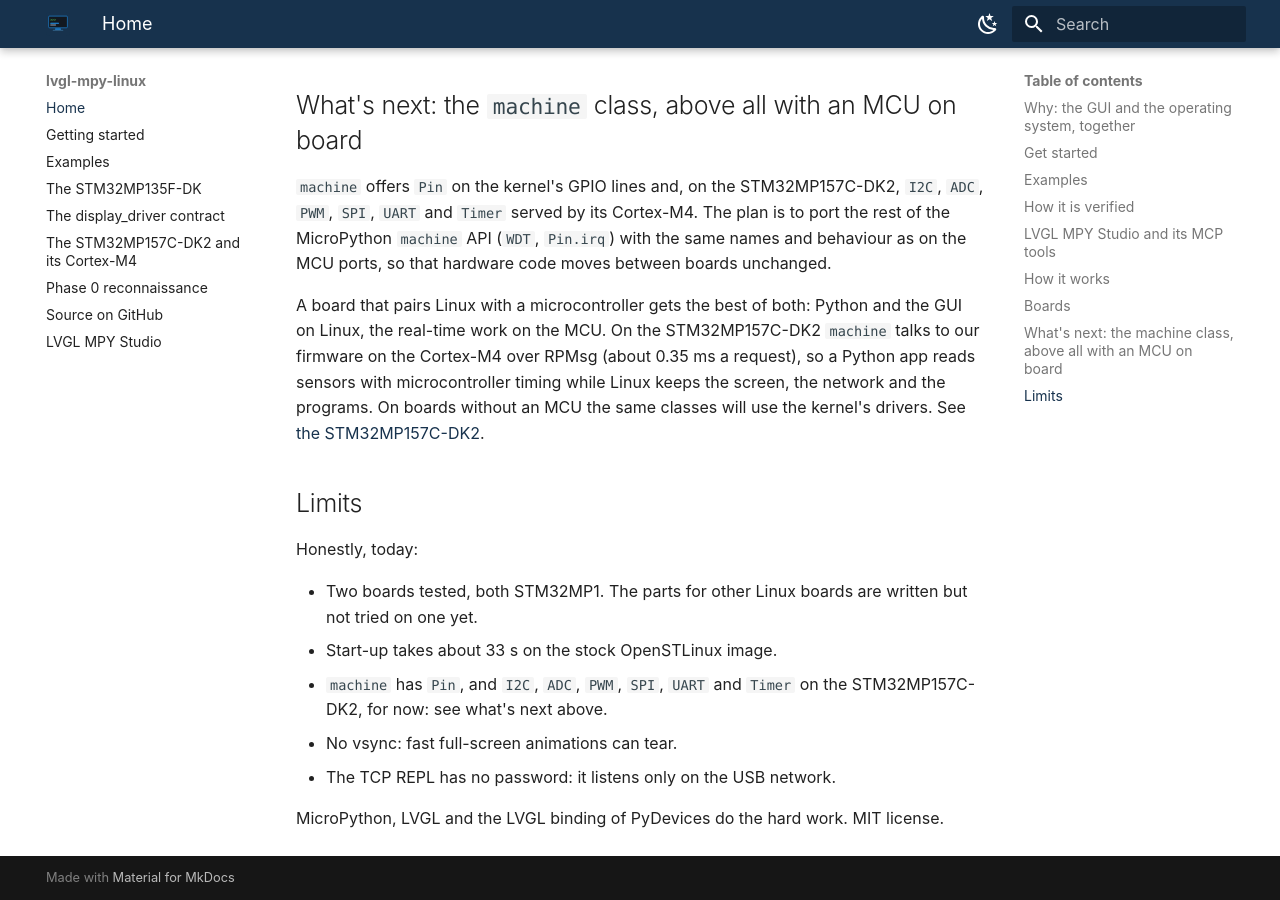
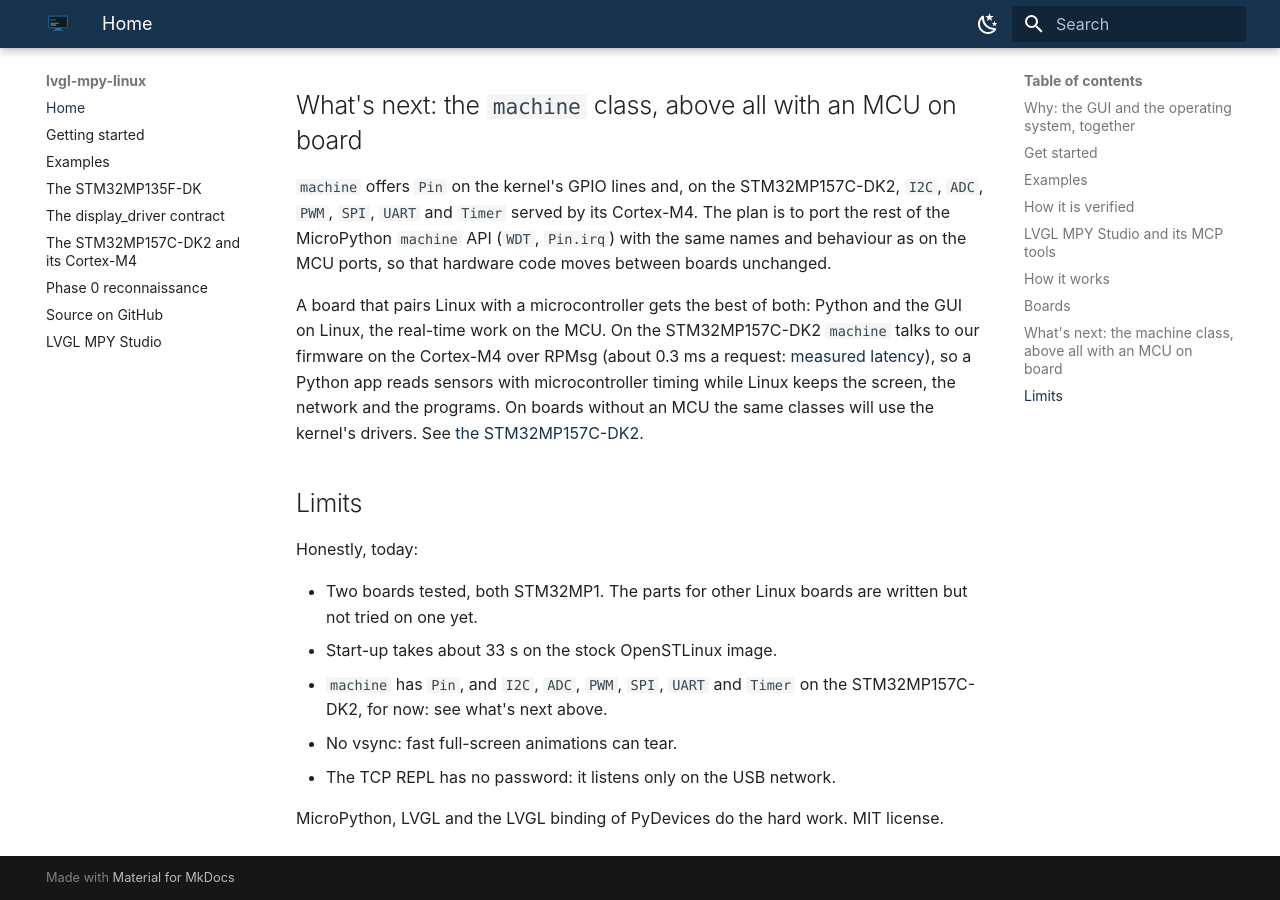
Before and after one commit to Copper-And-Code/copper-and-code-linux-boards, an MkDocs documentation site: the page built from docs/index.md, in a window 1280 px wide and 900 px high, scrolled down 3872 px. Built offline with MkDocs 1.6.1 and Material for MkDocs 9.7.7, drawn with Linux system fonts in a browser that asks for light colours.

Commit message:
README, home: about 0.3 ms a request to the M4, linked to the latency measured
Co-Authored-By: Claude Opus 5.5 <noreply@anthropic.com>
Claude-Session: https://claude.ai/code/session_0124WePQimZSa2NwhcPhaVBN

```diff
--- a/docs/index.md
+++ b/docs/index.md
@@ -149,8 +149,9 @@ hardware code moves between boards unchanged.
 
 A board that pairs Linux with a microcontroller gets the best of both: Python and the GUI on
 Linux, the real-time work on the MCU. On the STM32MP157C-DK2 `machine` talks to our firmware on the
-Cortex-M4 over RPMsg (about 0.35 ms a request), so a Python app reads sensors with microcontroller
-timing while Linux keeps the screen, the network and the programs. On boards without an MCU the
+Cortex-M4 over RPMsg (about 0.3 ms a request: [measured latency](stm32mp157c-dk2.md#latency)), so a Python app
+reads sensors with microcontroller timing while Linux keeps the screen, the network and the
+programs. On boards without an MCU the
 same classes will use the kernel's drivers.
 See [the STM32MP157C-DK2](stm32mp157c-dk2.md).
 
```
Also changed, not shown: README.md (+3 -2 lines).
